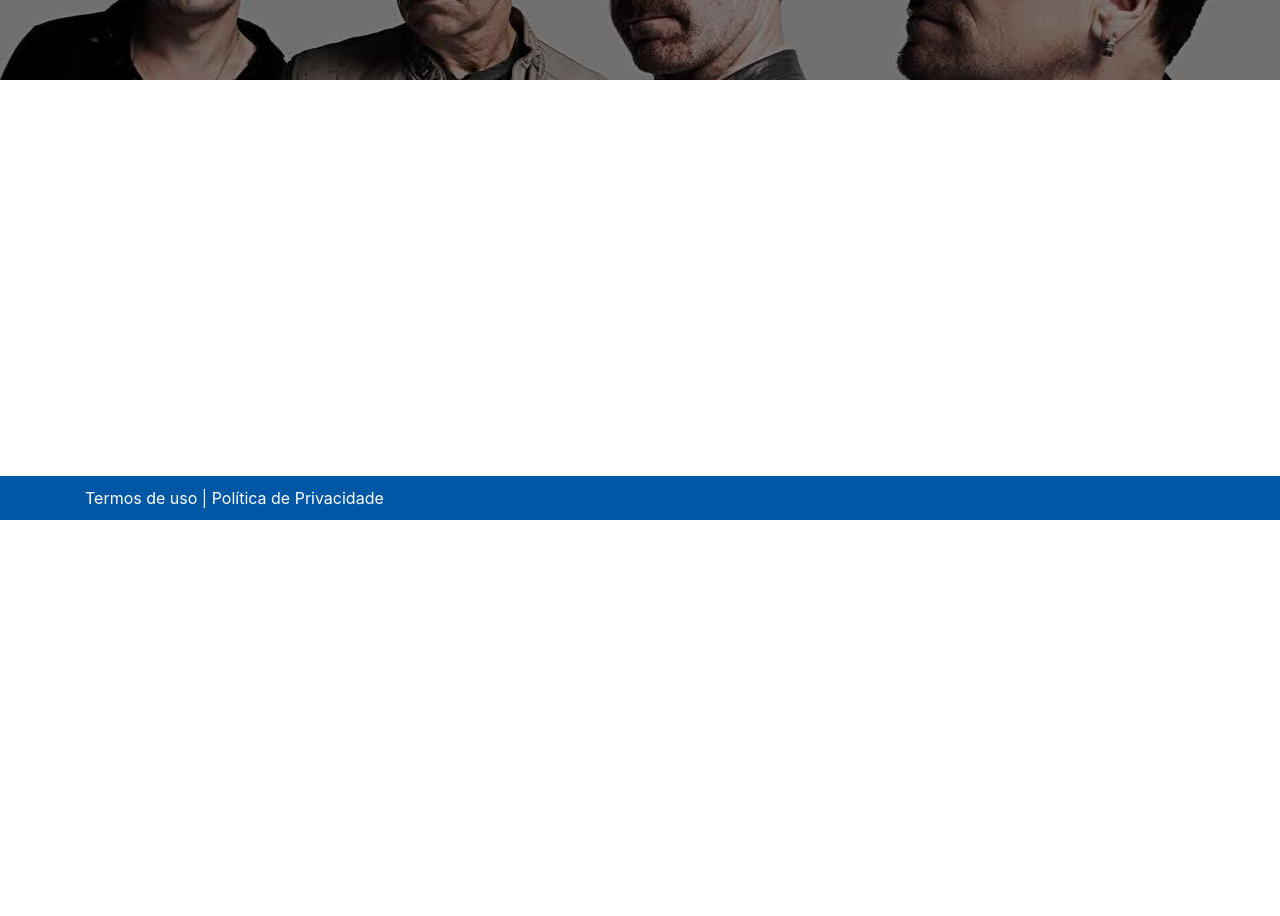
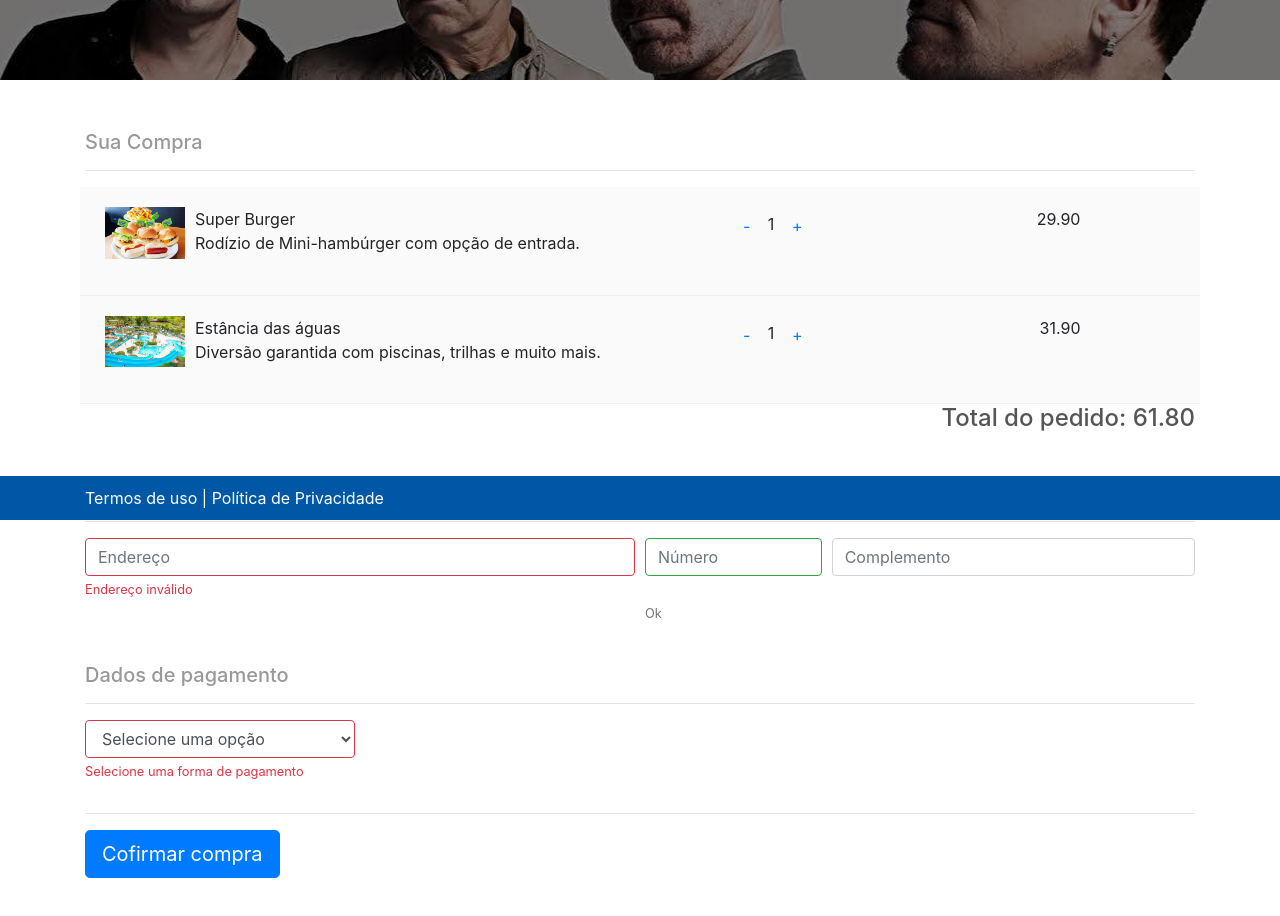
Before and after one commit to Djavani/Angular4-App2-PassaroUrbano, an Angular app: page /ordem-compra in a window 1280 px wide. Before the commit this address led to /. Shown: the part 280-1196 px from the top of the page. Before the commit the page ends 800 px from the top, so only its background shows below. Built offline with nearby package versions, Linux system fonts and the light colour scheme.

Commit message:
Criando e navegando para página OrdemCompra

```diff
--- a/src/app/app.module.ts
+++ b/src/app/app.module.ts
@@ -17,6 +17,7 @@ import { OndeFicaComponent } from './oferta/onde-fica/onde-fica.component';
 
 //pipe
 import { DescricaoReduzida } from './util/descricao-reduzida.pipe';
+import { OrdemCompraComponent } from './ordem-compra/ordem-compra.component';
 
 @NgModule({
   declarations: [
@@ -29,7 +30,8 @@ import { DescricaoReduzida } from './util/descricao-reduzida.pipe';
     OfertaComponent,
     ComoUsarComponent,
     OndeFicaComponent,
-    DescricaoReduzida
+    DescricaoReduzida,
+    OrdemCompraComponent
   ],
   imports: [
     BrowserModule,
--- a/src/app/app.routes.ts
+++ b/src/app/app.routes.ts
@@ -6,6 +6,7 @@ import { DiversaoComponent } from './diversao/diversao.component';
 import { OfertaComponent } from './oferta/oferta.component';
 import { OndeFicaComponent } from './oferta/onde-fica/onde-fica.component';
 import { ComoUsarComponent } from './oferta/como-usar/como-usar.component';
+import { OrdemCompraComponent } from './ordem-compra/ordem-compra.component';
 
 export const ROUTES: Routes = [
   { path: '', component: HomeComponent},
@@ -18,5 +19,6 @@ export const ROUTES: Routes = [
       { path: 'como-usar', component: ComoUsarComponent},
       { path: 'onde-fica', component: OndeFicaComponent}
     ]
-  }
+  },
+  { path: 'ordem-compra', component: OrdemCompraComponent}
 ]
--- /dev/null
+++ b/src/app/ordem-compra/ordem-compra.component.css
@@ -0,0 +1,4 @@
+.ordem-compra {
+  margin-top: 50px;
+  margin-bottom: 150px;
+}
--- /dev/null
+++ b/src/app/ordem-compra/ordem-compra.component.html
@@ -0,0 +1,109 @@
+<div class="container">
+  <div class="ordem-compra">
+    <form>
+
+      <h5>Sua Compra</h5>
+      <hr />
+
+      <div class="form-row" style="background: #FAFAFA; padding: 20px; border-bottom: solid 1px #F0F0F0">
+        <div class="form-group col-sm-1">
+          <img src="/assets/ofertas/1/img1.jpg" class="img-fluid">
+        </div>
+        <div class="form-group col-sm-6">
+          Super Burger
+          <br />
+          Rodízio de Mini-hambúrger com opção de entrada.
+        </div>
+
+        <div>
+          <div class="row">
+            <div class="col">
+              <button type="button" class="btn btn-link">-</button>
+              1
+              <button type="button" class="btn btn-link">+</button>
+            </div>
+          </div>
+        </div>
+
+        <div class="form-group col-sm-3 d-flex justify-content-end">
+          29.90
+        </div>
+      </div>
+
+      <div class="form-row" style="background: #FAFAFA; padding: 20px; border-bottom: solid 1px #F0F0F0">
+        <div class="form-group col-sm-1">
+          <img src="/assets/ofertas/4/img1.jpg" class="img-fluid">
+        </div>
+        <div class="form-group col-sm-6">
+          Estância das águas
+          <br />
+          Diversão garantida com piscinas, trilhas e muito mais.
+        </div>
+
+        <div>
+          <div class="row">
+            <div class="col">
+              <button type="button" class="btn btn-link">-</button>
+              1
+              <button type="button" class="btn btn-link">+</button>
+            </div>
+          </div>
+        </div>
+
+        <div class="form-group col-sm-3 d-flex justify-content-end">
+          31.90
+        </div>
+      </div>
+
+      <div class="form-row">
+        <div class="form-group col d-flex justify-content-end">
+          <h4>Total do pedido: 61.80</h4>
+        </div>
+      </div>
+      <br />
+
+
+      <h5>Dados de entrega</h5>
+      <hr />
+
+      <div class="form-row">
+
+        <div class="form-group col-md-6">
+          <input type="text" class="form-control is-invalid" placeholder="Endereço" autocomplete="off" minlength="5" required>
+          <div class="invalid-feedback">Endereço inválido</div>
+        </div>
+
+        <div class="form-group col-md-2">
+          <input type="text" class="form-control is-valid" placeholder="Número" autocomplete="off" minlength="1" required>
+          <br />
+          <small class="form-text text-muted">Ok</small>
+        </div>
+
+        <div class="form-group col-md-4">
+          <input type="text" class="form-control" placeholder="Complemento" autocomplete="off">
+        </div>
+
+      </div>
+      <br />
+
+      <h5>Dados de pagamento</h5>
+      <hr />
+
+      <div class="form-row">
+
+        <div class="form-group col-md-3">
+          <select class="form-control is-invalid">
+            <option>Selecione uma opção</option>
+            <option>Dinheiro</option>
+            <option>Débito</option>
+          </select>
+
+          <div class="invalid-feedback">Selecione uma forma de pagamento</div>
+        </div>
+      </div>
+
+      <hr />
+      <button type="submit" class="btn btn-primary btn-lg">Cofirmar compra</button>
+    </form>
+  </div>
+</div>
--- /dev/null
+++ b/src/app/ordem-compra/ordem-compra.component.ts
@@ -0,0 +1,15 @@
+import { Component, OnInit } from '@angular/core';
+
+@Component({
+  selector: 'app-ordem-compra',
+  templateUrl: './ordem-compra.component.html',
+  styleUrls: ['./ordem-compra.component.css']
+})
+export class OrdemCompraComponent implements OnInit {
+
+  constructor() { }
+
+  ngOnInit() {
+  }
+
+}
--- a/src/app/topo/topo.component.css
+++ b/src/app/topo/topo.component.css
@@ -1,5 +1,9 @@
 .menu {
     background: #006ACB
+}
+
+.navbar {
+    background: #FFF
 }
 
 .nav-link {
```
